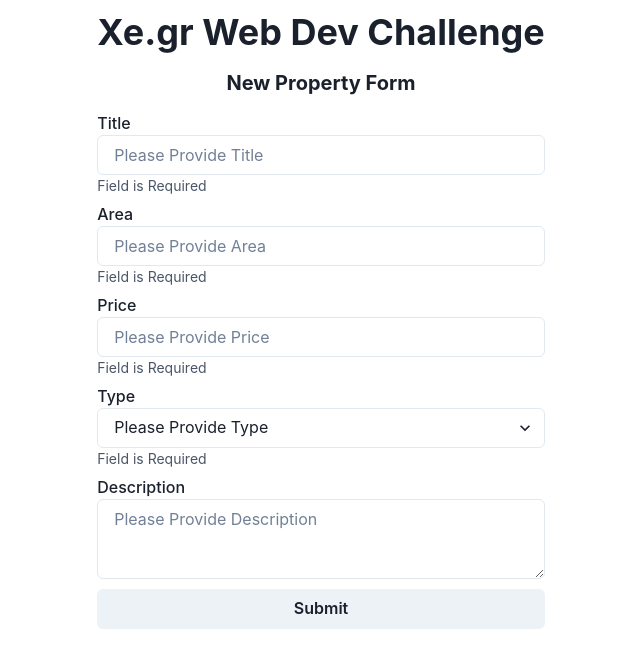
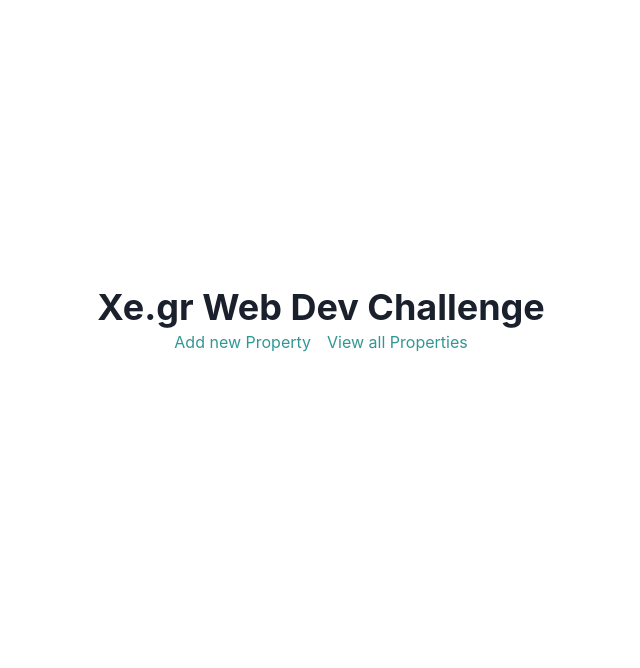
Before and after one commit to AchilleasMich/xegr-webdev-challenge, a React (Vite) app: page / in a window 1280 px wide. Shown: the top 668 px of the page, without its empty margins (319-959 px from the left). Built offline with nearby package versions, Linux system fonts and the light colour scheme.

Commit message:
Installed react router

```diff
--- a/package.json
+++ b/package.json
@@ -20,7 +20,8 @@
     "framer-motion": "^9.0.4",
     "prop-types": "^15.8.1",
     "react": "^18.2.0",
-    "react-dom": "^18.2.0"
+    "react-dom": "^18.2.0",
+    "react-router-dom": "^4.3.1"
   },
   "devDependencies": {
     "@testing-library/jest-dom": "^5.16.5",
--- a/src/App.jsx
+++ b/src/App.jsx
@@ -1,54 +1,37 @@
-import { Button, Center, Stack, Heading } from '@chakra-ui/react';
+import { Center, Stack, Heading } from '@chakra-ui/react';
+import { BrowserRouter as Router, Route, Link, Switch } from 'react-router-dom';
+import { Link as UILink } from '@chakra-ui/react';
 
-import {
-  AreaAutoCompleteFormControl,
-  InputFormControl,
-  NumberInputFormControl,
-  SelectInputFormControl,
-  TextareaInputFormControl
-} from './components/Form';
-
-import { useXEForm } from './hooks/useXEForm';
-import { adTypes } from './constants';
-import { useFetchPlaces } from './hooks/useFetchPlaces';
-import { usePostProperty } from './hooks/usePostProperty';
+import NewPropertyForm from './components/NewPropertyForm';
 
 function App() {
-  const { fields, handleSubmit, errors } = useXEForm();
-
-  const { data: places, error: fetchError } = useFetchPlaces(fields.area.control.value);
-  const { success, error, loading, postProperty } = usePostProperty();
-  console.log(success, error);
-
   return (
+    <Router>
       <Center h="container.sm" data-testid="xe-webdev-challenge">
         <Stack spacing="">
-        <Heading mb={4} as="h1" size="xl" noOfLines={1}>
+          <Heading as="h1" size="xl" noOfLines={1}>
             Xe.gr Web Dev Challenge
           </Heading>
-        <Center>
-          <Heading as="h2" size="md" h="6">
-            New Property Form
-          </Heading>
+          <Center display="flex" gap={4}>
+            <Link to="/property">
+              <UILink color="teal.500">Add new Property</UILink>
+            </Link>
+            <Link to="/properties">
+              <UILink color="teal.500">View all Properties</UILink>
+            </Link>
           </Center>
-        <form onSubmit={handleSubmit((values) => postProperty(values))}>
-          <Stack spacing={2} mt={4}>
-            <InputFormControl field={fields.title} error={errors.title} />
-            <AreaAutoCompleteFormControl
-              area={fields.area}
-              error={errors.area || fetchError}
-              places={places}
-            />
-            <NumberInputFormControl field={fields.price} error={errors.price} />
-            <SelectInputFormControl field={fields.type} error={errors.type} options={adTypes} />
-            <TextareaInputFormControl field={fields.description} error={errors.description} />
-            <Button type="submit" isLoading={loading}>
-              Submit
-            </Button>
-          </Stack>
-        </form>
+          <Switch>
+            <Route exact path="/property" component={NewPropertyForm}></Route>
+            <Route
+              exact
+              path="/properties"
+              component={() => <div>Here we are going to have the routers</div>}
+            ></Route>
+            <Route exact path="/" component={() => <div></div>}></Route>
+          </Switch>
         </Stack>
       </Center>
+    </Router>
   );
 }
 
--- /dev/null
+++ b/src/components/NewPropertyForm.jsx
@@ -0,0 +1,47 @@
+import { Button, Center, Stack, Heading, Box } from '@chakra-ui/react';
+import {
+  AreaAutoCompleteFormControl,
+  InputFormControl,
+  NumberInputFormControl,
+  SelectInputFormControl,
+  TextareaInputFormControl
+} from './Form';
+import { useXEForm } from '../hooks/useXEForm';
+import { adTypes } from '../constants';
+import { useFetchPlaces } from '../hooks/useFetchPlaces';
+import { usePostProperty } from '../hooks/usePostProperty';
+
+const NewPropertyForm = () => {
+  const { fields, handleSubmit, errors } = useXEForm();
+
+  const { data: places, error: fetchError } = useFetchPlaces(fields.area.control.value);
+  const { success, error, loading, postProperty } = usePostProperty();
+  console.log(success, error);
+  return (
+    <Box display={'flex'} flexDir="column" gap={1}>
+      <Center>
+        <Heading as="h2" size="md" h="6" mt={1} pt={4}>
+          New Property Form
+        </Heading>
+      </Center>
+      <form onSubmit={handleSubmit((values) => postProperty(values))}>
+        <Stack spacing={2} mt={4}>
+          <InputFormControl field={fields.title} error={errors.title} />
+          <AreaAutoCompleteFormControl
+            area={fields.area}
+            error={errors.area || fetchError}
+            places={places}
+          />
+          <NumberInputFormControl field={fields.price} error={errors.price} />
+          <SelectInputFormControl field={fields.type} error={errors.type} options={adTypes} />
+          <TextareaInputFormControl field={fields.description} error={errors.description} />
+          <Button type="submit" isLoading={loading}>
+            Submit
+          </Button>
+        </Stack>
+      </form>
+    </Box>
+  );
+};
+
+export default NewPropertyForm;
```
Also changed, not shown: 1 other file (tests, documents, lock files or other folders). Lines whose indentation alone changed are shown as unchanged.
